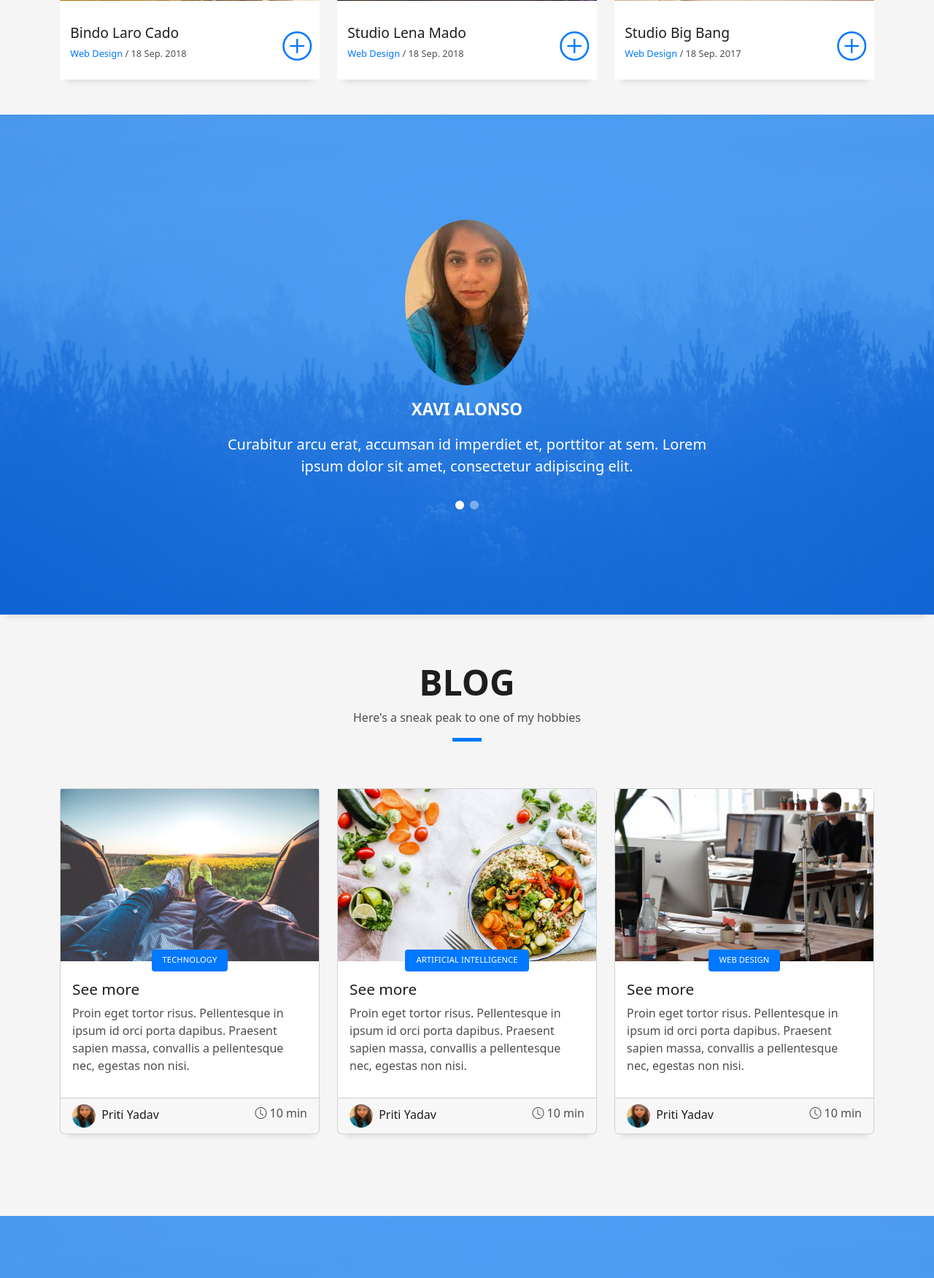
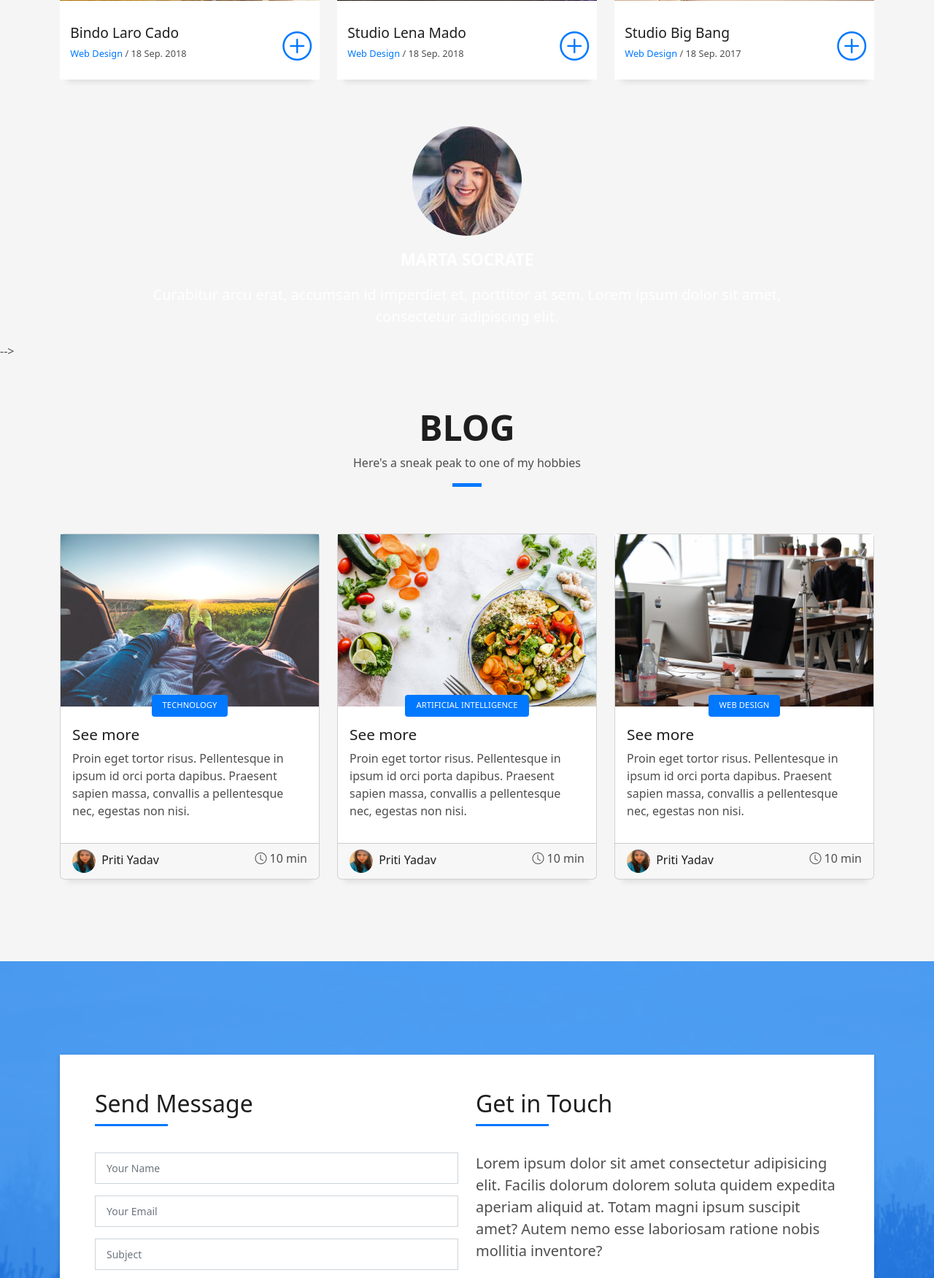
Before and after one commit to pritiyadav888/portfolioDjango, a Django app: page / in a window 1280 px wide. Shown: the part 3940-5691 px from the top of the page at 73% size. Run offline with Django 4.2, Linux system fonts and the light colour scheme; some libraries are stand-ins or nearby versions.

```diff
--- a/website/templates/index.html
+++ b/website/templates/index.html
@@ -492,7 +492,7 @@
     </section><!-- End Portfolio Section -->
 
     <!-- ======= Testimonials Section ======= -->
-    <div class="testimonials paralax-mf bg-image" style="background-image: url(static/assets/img/overlay-bg.jpg)">
+    <!-- <div class="testimonials paralax-mf bg-image" style="background-image: url(static/assets/img/overlay-bg.jpg)">
       <div class="overlay-mf"></div>
       <div class="container">
         <div class="row">
@@ -540,7 +540,8 @@
           </div>
         </div>
       </div>
-    </div><!-- End Testimonials Section -->
+    </div> -->
+    <!-- End Testimonials Section -->
 
     <!-- ======= Blog Section ======= -->
     <section id="blog" class="blog-mf sect-pt4 route">
@@ -668,7 +669,7 @@
                   <div class="col-md-6">
                     <div class="title-box-2">
                       <h5 class="title-left">
-                        Send Message Us
+                        Send Message
                       </h5>
                     </div>
                     <div>
```
Also changed, not shown: static/assets/img/apple-touch-icon.png.
